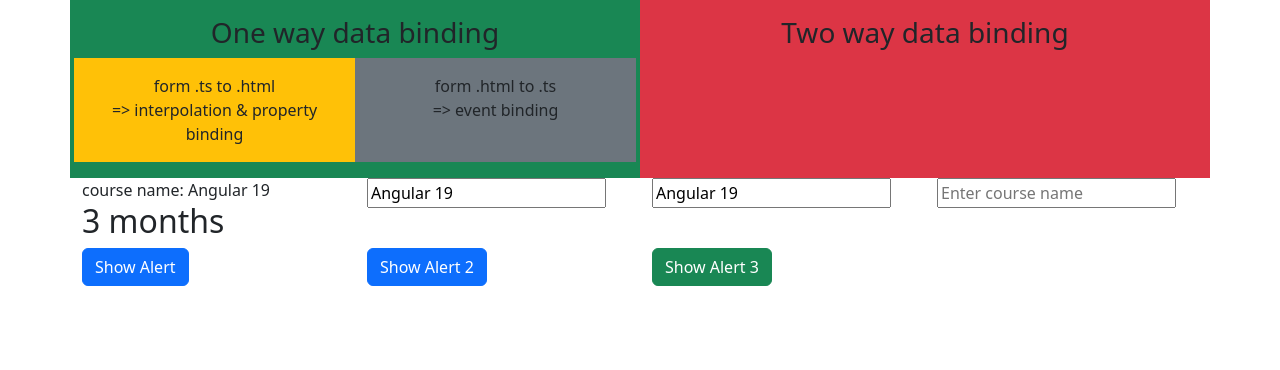
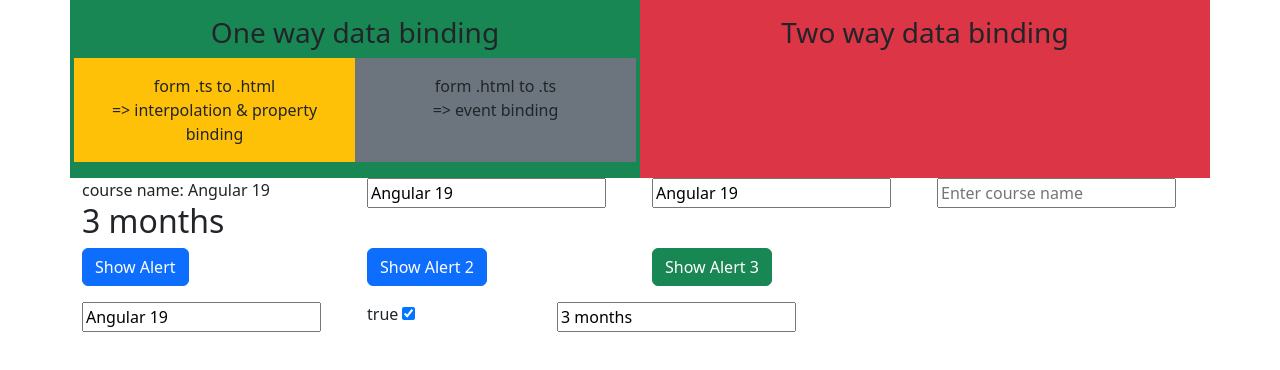
Before and after one commit to Rubipatel1989/angular19-first, an Angular app: page / in a window 1280 px wide. Shown: the top 370 px of the page. Built offline with nearby package versions, Linux system fonts and the light colour scheme.

Commit message:
Created Directive Folder

```diff
--- a/src/app/components/data-binding/data-binding.component.html
+++ b/src/app/components/data-binding/data-binding.component.html
@@ -51,3 +51,14 @@
         </select>
     </div> -->
 </div>
+<div class="row pt-3">
+    <div class="col-3">
+        <input type="text" [(ngModel)]="courseName">
+    </div>
+    <div class="col-2">{{isActive}}
+        <input type="checkbox" [(ngModel)]="isActive">
+    </div>
+    <div class="col-3">
+        <input type="text" [(ngModel)]="courseDuration">
+    </div>
+</div>
--- a/src/app/components/data-binding/data-binding.component.ts
+++ b/src/app/components/data-binding/data-binding.component.ts
@@ -12,6 +12,7 @@ export class DataBindingComponent {
   courseDuration: string = '3 months';
   clsName = 'col-3';
   placeholder = 'Enter course name';
+  isActive: boolean = true;
 
   showAlert(){
     alert('Alert from data binding');
--- /dev/null
+++ b/src/app/components/directive/directive.component.html
@@ -0,0 +1 @@
+<p>directive works!</p>
```
Also changed, not shown: src/app/components/directive/directive.component.ts (added, +11 -0 lines), src/app/components/directive/directive.component.css (added), 2 other files (tests, documents, lock files or other folders).
